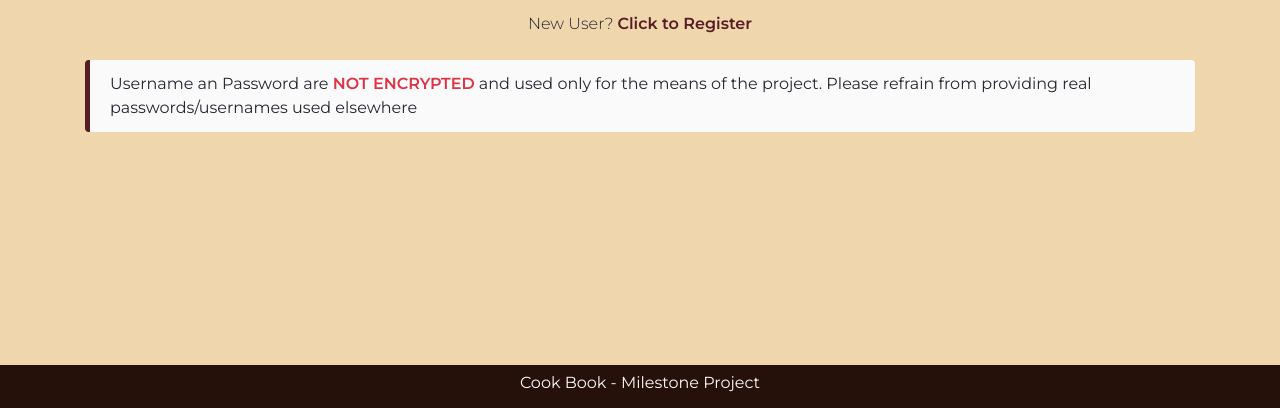
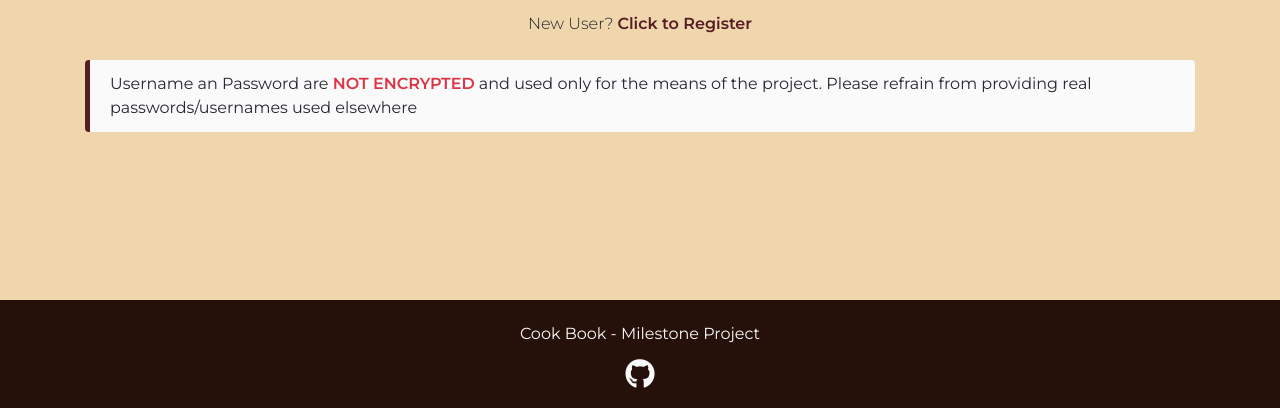
Before and after one commit to irinanita/cook-book, a Flask app: page /autentication in a window 1280 px wide. Shown: the part 392-800 px from the top of the page. Run offline with Flask 2, Linux system fonts and the light colour scheme; some libraries are stand-ins or nearby versions.

Commit message:
Added GitHub icon and link to the footer

```diff
--- a/static/css/style.css
+++ b/static/css/style.css
@@ -65,12 +65,16 @@ a:hover{
      border-radius: .6rem;
      background-color:#561D25;
      border-color:transparent;
+    -moz-transition: all 0.35s ease-in-out;
+    -webkit-transition: all 0.35s ease-in-out;
+    -o-transition: all 0.35s ease-in-out;
 }
 
 .btn-primary:hover,
 .btn-primary:not(:disabled):not(.disabled):active{
     background-color: #D33F49;
     border-color: transparent;
+
 }
 
 .btn-primary:focus{
@@ -78,7 +82,7 @@ a:hover{
 }
 
 .btn-sm:hover,
-.btn-sm:active{
+.btn-sm:active {
     background-color: #d33f49;
     border-color: #d33f49;
 }
@@ -175,6 +179,17 @@ a:hover{
     color:#fafafa;
 }
 
+.fa-github{
+    font-size: 30px;
+    color:#fafafa;
+    -moz-transition: all 0.35s ease-in-out;
+    -webkit-transition: all 0.35s ease-in-out;
+    -o-transition: all 0.35s ease-in-out;
+}
+
+.fa-github:hover{
+    color:#DF2935;
+}
 /***************LOGIN & NEW USER*****************/
 .form--login{
     width:70%;
--- a/templates/base.html
+++ b/templates/base.html
@@ -63,8 +63,9 @@
 
         {% block content %} {% endblock %}
     </div>
-    <footer class="footer text-center mt-5 p-2">
-        <h6> Cook Book - Milestone Project</h6>
+    <footer class="footer text-center mt-5 p-3">
+        <h6 class="mt-2"> Cook Book - Milestone Project</h6>
+        <div><a class="github-link" href="https://github.com/irinanita"><i class="fab fa-github mt-2"></i></a></div>
     </footer>
     </div>
     <!--Bootstrap JQuery and JS --->
```
